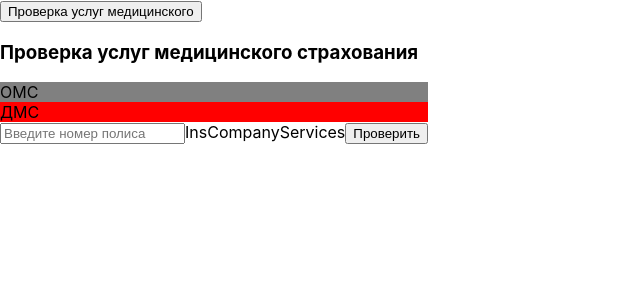
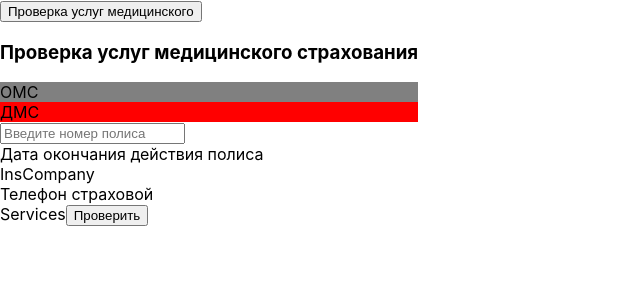
Before and after one commit to kozlovtseva/med-ask, a React (Create React App) app: page / in a window 1280 px wide. Both pictures are taken after a click on the button "Проверка услуг медицинского". Shown: the top 300 px of the page, without its empty margins (0-640 px from the left). Built offline with nearby package versions, Linux system fonts and the light colour scheme.

Commit message:
add input onChange function

```diff
--- a/src/components/Form.js
+++ b/src/components/Form.js
@@ -9,9 +9,16 @@ import Services from './form/Services';
 class Form extends Component {
     state = {
         type: 1, //0 - ОМС; 1 - ДМС
-        policyNumber: null,
+        policyNumber: '',
         IC: ''
     }
+
+    handleUserInput = (e) => {
+        this.setState({
+            [e.target.name]: e.target.value
+        })
+    }
+
     clickCheck(event) {
         event.preventDefault();
         // this.props.dispatch(checkData(this.state.type, this.state.policyNumber, this.state.IC));
@@ -22,14 +29,27 @@ class Form extends Component {
             <div>
                 <h3>Проверка услуг медицинского страхования</h3>
                 <form action="">
+
                     <InsType type = {this.state.type}/>
-                    <input name="policyNumber"
-                            placeholder="Введите номер полиса"
-                            value={this.state.policyNumber}
-                    />
-                    <InsCompany/>
+
+                    <div>
+                        <input name="policyNumber"
+                                placeholder="Введите номер полиса"
+                                value={this.state.policyNumber}
+                                onChange={this.handleUserInput}
+                        />
+                        <div>Дата окончания действия полиса</div>
+                    </div>
+
+                    <div>
+                        <InsCompany/>
+                        <div>Телефон страховой</div>
+                    </div>
+
                     <Services/>
+
                     <button onClick={(e)=>{this.clickCheck(e);}}>Проверить</button>
+
                 </form>
 
             </div>
```
